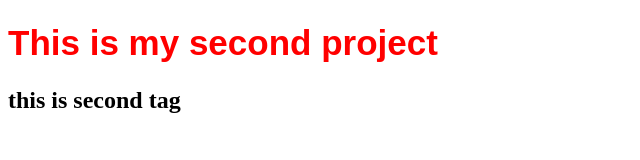
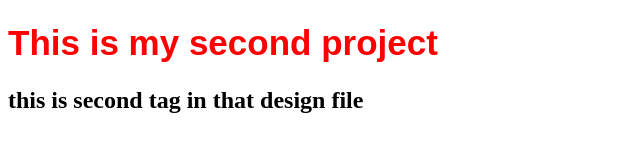
Before and after one commit to efficacy-22/secondProject, a plain HTML site: page index.html in a window 1280 px wide. Shown: the whole page, without its empty margins (0-640 px from the left). Drawn offline with Linux system fonts and the light colour scheme.

Commit message:
change the h2 tag

```diff
--- a/index.html
+++ b/index.html
@@ -8,6 +8,6 @@
   </head>
   <body>
     <h1>This is my second project</h1>
-    <h2>this is second tag</h2>
+    <h2>this is second tag in that design file</h2>
   </body>
 </html>
```
